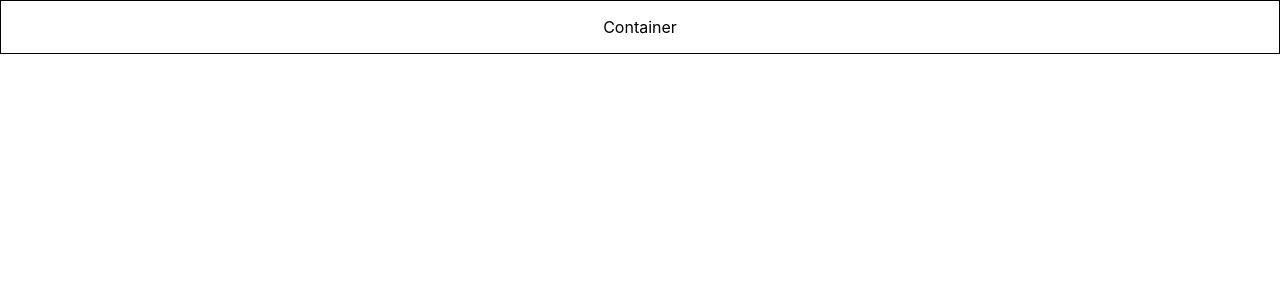
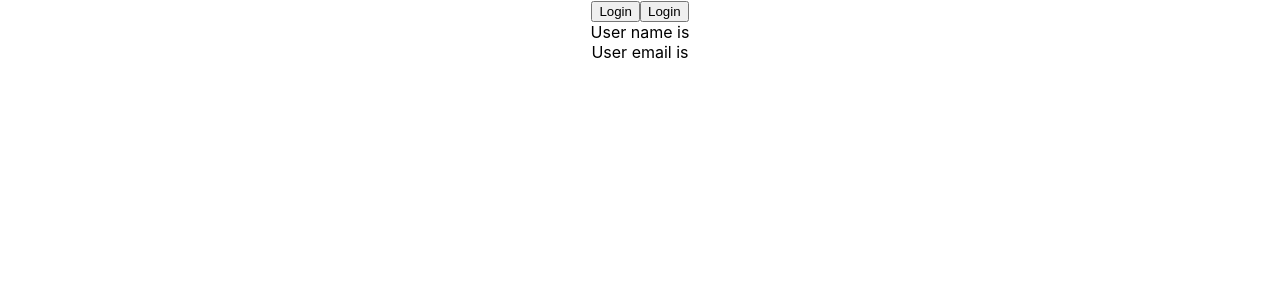
Before and after one commit to aramind/learn, a React (Create React App) app in the folder TYPESCRIPT/codevolution/learn/: page / in a window 1280 px wide. Shown: the top 300 px of the page. Built offline with nearby package versions, Linux system fonts and the light colour scheme.

Commit message:
feat: useContext and useRef

```diff
--- a/TYPESCRIPT/codevolution/learn/src/App.tsx
+++ b/TYPESCRIPT/codevolution/learn/src/App.tsx
@@ -1,31 +1,18 @@
 import React from "react";
-import logo from "./logo.svg";
 import "./App.css";
-import Greet from "./components/Greet";
-import Person from "./components/Person";
-import PersonList from "./components/PersonList";
-import Status from "./components/Status";
-import Heading from "./components/Heading";
-import Oscar from "./components/Oscar";
-import Button from "./components/Button";
-import Input from "./components/Input";
-import Container from "./components/Container";
 
-const personName = {
-  first: "Bruce",
-  last: "Wayne",
-};
+import Box from "./components/context/Box";
+import ThemeContextProvider from "./components/context/ThemeContext";
+import { UserContextProvider } from "./components/context/UserContext";
+import User from "./components/context/User";
 
-const nameList = [
-  { first: "Bruce", last: "Wayne" },
-  { first: "Clark", last: "Kent" },
-  { first: "Spider", last: "Man" },
-];
 function App() {
   return (
-    <div className="App">
-      <Container styles={{ border: "1px solid black", padding: "1rem" }} />
-    </div>
+    <UserContextProvider>
+      <div className="App">
+        <User />
+      </div>
+    </UserContextProvider>
   );
 }
 
--- /dev/null
+++ b/TYPESCRIPT/codevolution/learn/src/components/context/Box.tsx
@@ -0,0 +1,9 @@
+import React, { useContext } from "react";
+import { ThemeContext } from "./ThemeContext";
+
+const Box = () => {
+  const theme = useContext(ThemeContext);
+  return <div style={{ backgroundColor: theme.primary.main }}>Box</div>;
+};
+
+export default Box;
--- /dev/null
+++ b/TYPESCRIPT/codevolution/learn/src/components/context/ThemeContext.tsx
@@ -0,0 +1,16 @@
+import React, { createContext, ReactNode } from "react";
+import { theme } from "./theme";
+
+type ThemeContextProviderProps = {
+  children: ReactNode;
+};
+
+export const ThemeContext = createContext(theme);
+
+const ThemeContextProvider = ({ children }: ThemeContextProviderProps) => {
+  return (
+    <ThemeContext.Provider value={theme}>{children}</ThemeContext.Provider>
+  );
+};
+
+export default ThemeContextProvider;
--- /dev/null
+++ b/TYPESCRIPT/codevolution/learn/src/components/context/User.tsx
@@ -0,0 +1,31 @@
+import React, { useContext, useState } from "react";
+import { UserContext } from "./UserContext";
+
+const User = () => {
+  const userContext = useContext(UserContext);
+
+  const handleLogin = () => {
+    if (userContext) {
+      userContext.setUser({
+        name: "Robin",
+        email: "email@email.com",
+      });
+    }
+  };
+  const handleLogout = () => {
+    if (userContext) {
+      userContext.setUser(null);
+    }
+  };
+
+  return (
+    <div>
+      <button onClick={handleLogin}>Login</button>
+      <button onClick={handleLogout}>Login</button>
+      <div>User name is {userContext?.user?.name}</div>
+      <div>User email is {userContext?.user?.email}</div>
+    </div>
+  );
+};
+
+export default User;
--- /dev/null
+++ b/TYPESCRIPT/codevolution/learn/src/components/context/UserContext.tsx
@@ -0,0 +1,25 @@
+import React, { createContext, ReactNode, useState } from "react";
+
+export type AuthUser = {
+  name: string;
+  email: string;
+};
+
+type UserContextType = {
+  user: AuthUser | null;
+  setUser: React.Dispatch<React.SetStateAction<AuthUser | null>>;
+};
+type UserContextProviderProps = {
+  children: ReactNode;
+};
+export const UserContext = createContext<UserContextType | null>(null);
+
+export const UserContextProvider = ({ children }: UserContextProviderProps) => {
+  const [user, setUser] = useState<AuthUser | null>(null);
+
+  return (
+    <UserContext.Provider value={{ user, setUser }}>
+      {children}
+    </UserContext.Provider>
+  );
+};
```
Also changed, not shown: TYPESCRIPT/codevolution/learn/src/components/context/theme.ts (added, +10 -0 lines), TYPESCRIPT/codevolution/learn/src/components/ref/DomRef.tsx (added, +16 -0 lines), TYPESCRIPT/codevolution/learn/src/components/ref/MutableRef.tsx (added, +30 -0 lines).
